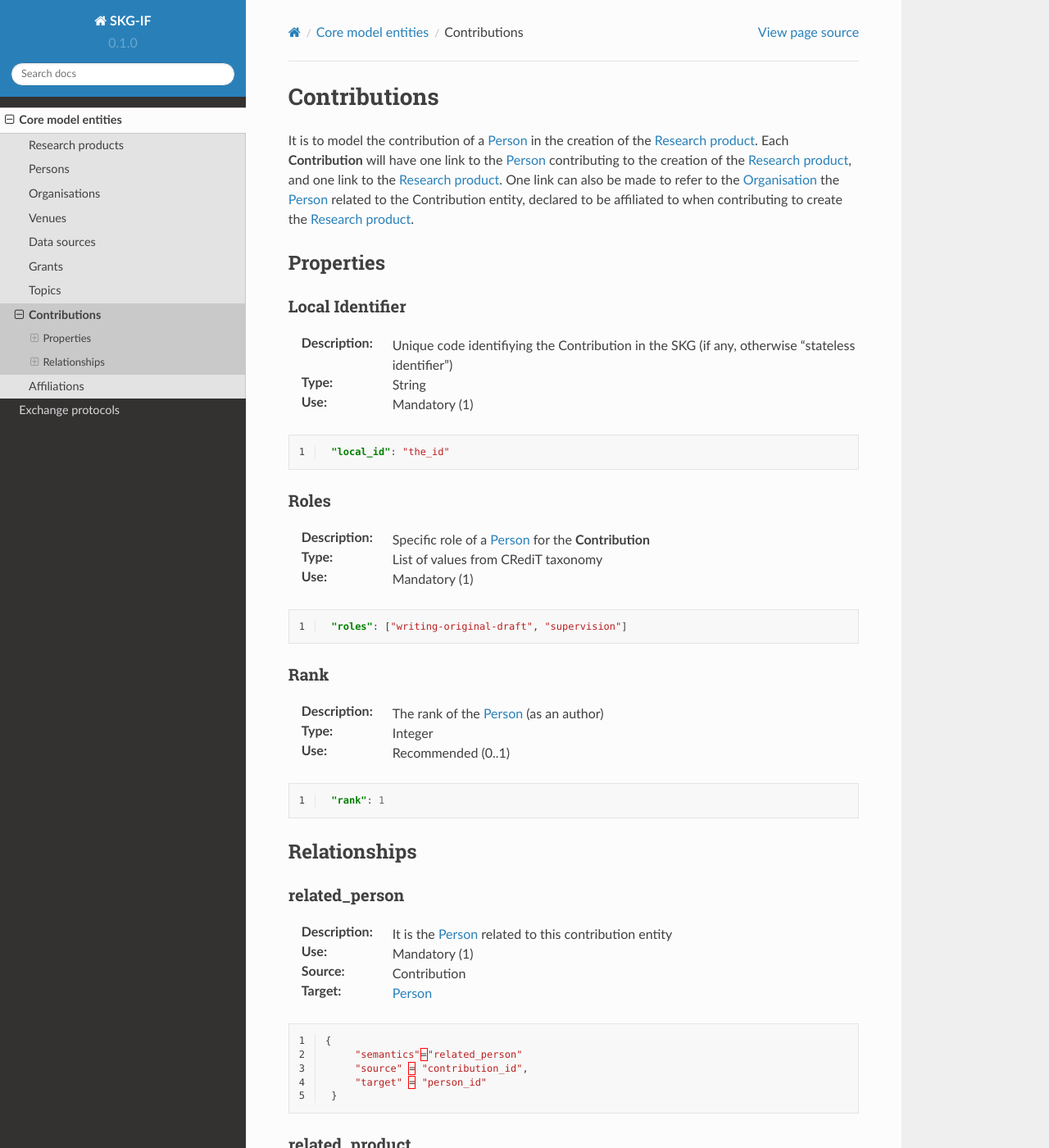
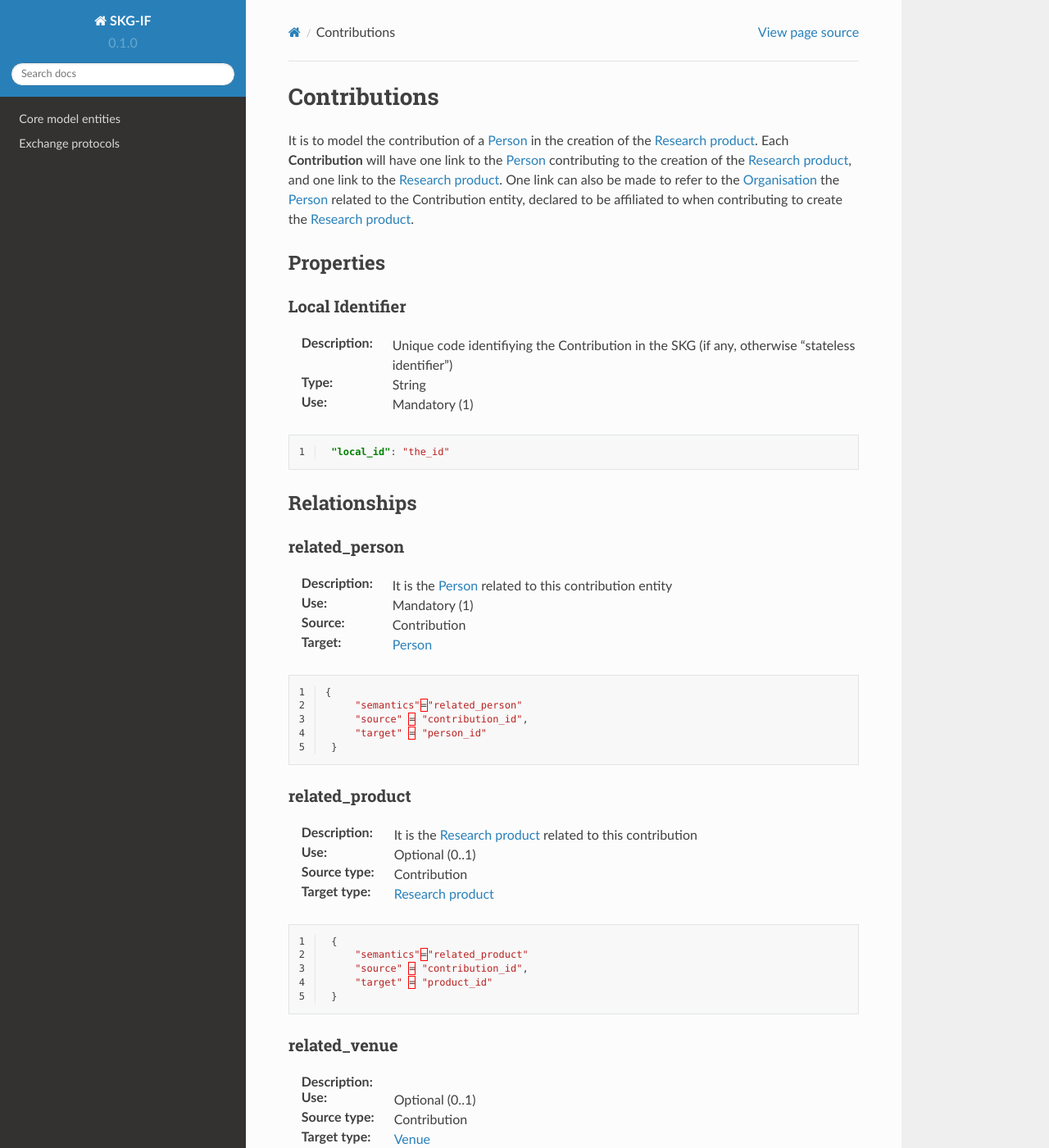
Before and after one commit to andremann/SKG-IF, a Sphinx documentation site: the page built from docs/source/contributions.rst, in a window 1280 px wide and 1400 px high. Shown: the whole window at 82% size. Built offline with Sphinx 7.4.7 and the Read the Docs theme 2.0.0, drawn with Linux system fonts in a browser that asks for light colours.

```diff
--- a/docs/source/contributions.rst
+++ b/docs/source/contributions.rst
@@ -20,30 +20,6 @@
    :linenos:
 
     "local_id": "the_id"
-
-
-Roles
-----
-:Description: Specific role of a :ref:`Person <Person>` for the **Contribution**
-:Type: List of values from CRediT taxonomy
-:Use: Mandatory (1)
-
-.. code-block:: json
-   :linenos:
-
-    "roles": ["writing-original-draft", "supervision"]
-
-
-Rank
-----
-:Description: The rank of the :ref:`Person <Person>` (as an author)
-:Type: Integer
-:Use: Recommended (0..1)
-
-.. code-block:: json
-   :linenos:
-
-    "rank": 1
 
 
 Relationships
--- a/docs/source/model.rst
+++ b/docs/source/model.rst
@@ -15,5 +15,3 @@
    datasources
    grants
    topics
-   contributions
-   affiliations
```
Also changed, not shown: docs/source/products.rst (+9 -8 lines).
